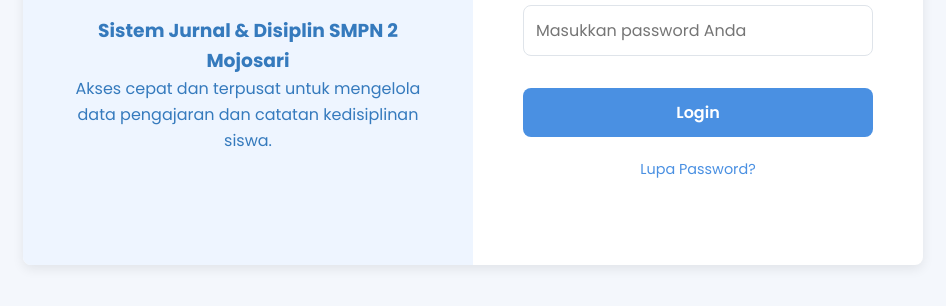
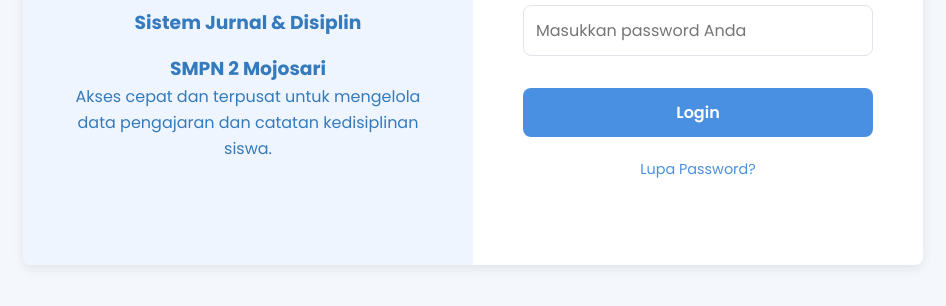
Before and after one commit to Wahyudi-1/smpn2mojosari, a plain HTML site: page index.html in a window 1280 px wide. Shown: the part 410-716 px from the top of the page, without its empty margins (167-1113 px from the left). Drawn offline with nearby package versions, Linux system fonts and the light colour scheme.

Commit message:
Update index.html

```diff
--- a/index.html
+++ b/index.html
@@ -43,7 +43,8 @@
                         style="max-width: 150px; height: auto; margin-bottom: 1rem;"
                         src="https://raw.githubusercontent.com/Wahyudi-1/smpn2mojosari/main/Logo.png"
                         alt="Logo Sekolah">
-                    <h3>Sistem Jurnal & Disiplin SMPN 2 Mojosari</h3>
+                    <h3>Sistem Jurnal & Disiplin</h3>
+                    <h3>SMPN 2 Mojosari</h3>
                 <p>Akses cepat dan terpusat untuk mengelola data pengajaran dan catatan kedisiplinan siswa.</p>
             </div>
         </div>
```
